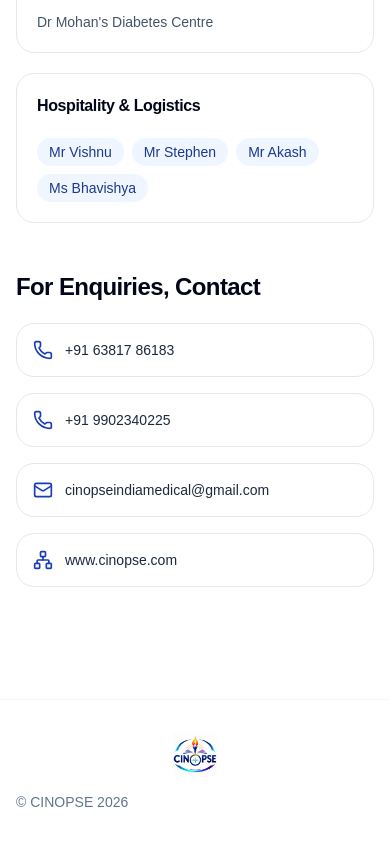
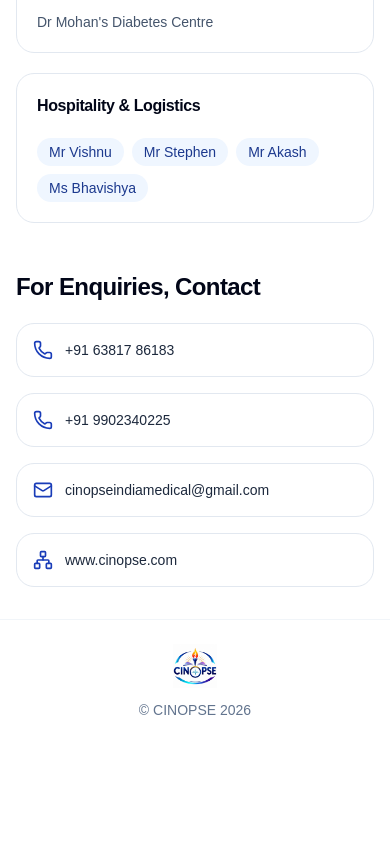
Before and after one commit to NetArt-Org/cinopse, a Next.js app: page / in a window 390 px wide. Shown: the part 5430-6274 px from the top of the page. Built offline with nearby package versions, Linux system fonts and the light colour scheme.

Commit message:
fix padding in mobile footer

```diff
--- a/src/app/page.tsx
+++ b/src/app/page.tsx
@@ -65,7 +65,7 @@
   return (
     <div className="min-h-dvh bg-gradient-to-b from-blue-50/80 via-white to-white text-slate-950">
       <Header />
-      <main className="mx-auto grid w-full max-w-7xl gap-8 px-4 pb-28 pt-10 sm:px-6 lg:grid-cols-[minmax(0,1fr)_380px] lg:px-8 lg:pb-16 lg:pt-14">
+      <main className="mx-auto grid w-full max-w-7xl gap-8 px-4 pb-8 pt-10 sm:px-6 lg:grid-cols-[minmax(0,1fr)_380px] lg:px-8 lg:pb-16 lg:pt-14">
         <div className="space-y-12">
           <HeroSection />
           <OverviewSection />
@@ -289,8 +289,8 @@
 
 function Footer() {
   return (
-    <footer className="border-t border-slate-100 bg-white">
-      <div className="mx-auto flex max-w-7xl flex-col gap-4 px-4 py-8 sm:flex-row sm:items-center sm:justify-between sm:px-6 lg:px-8">
+    <footer className="border-t border-slate-100 bg-white pb-24 lg:pb-0">
+      <div className="mx-auto flex max-w-7xl flex-col items-center gap-3 px-4 py-6 sm:flex-row sm:justify-between sm:px-6 lg:px-8">
         <Image
           src="/logo.jpg"
           alt="CINOPSE"
```
